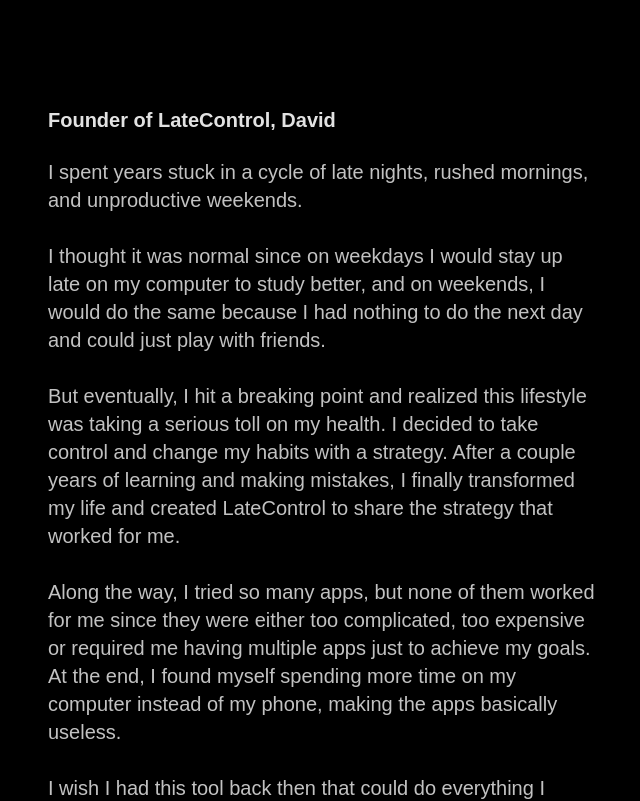
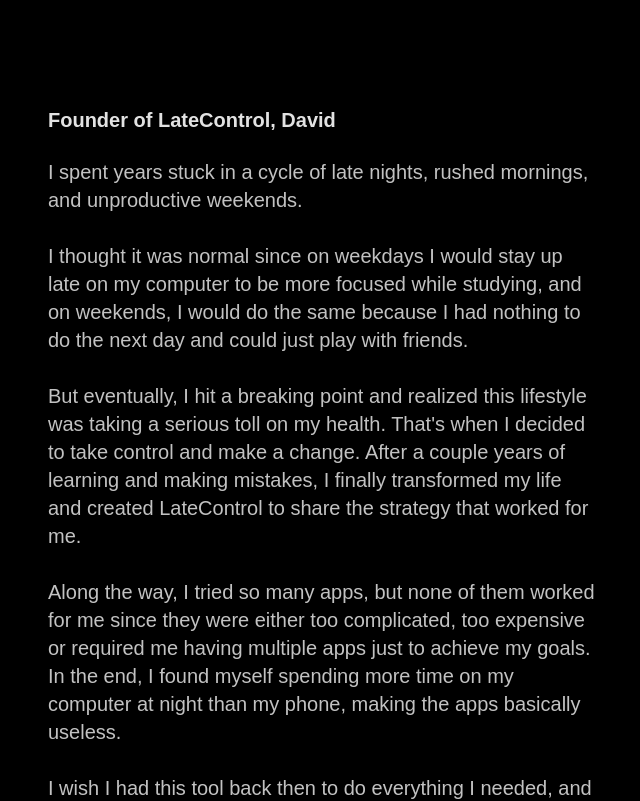
Before and after one commit to DavidDerama/first-project, a Next.js app: page / in a window 1280 px wide. Shown: the part 1600-2401 px from the top of the page, without its empty margins (317-957 px from the left). Built offline with nearby package versions, Linux system fonts and the light colour scheme; no server answers; a web font is replaced by a local one.

Commit message:
founder section fixes and plans edited

```diff
--- a/src/components/founder/FounderSection.tsx
+++ b/src/components/founder/FounderSection.tsx
@@ -14,26 +14,26 @@
             I spent years stuck in a cycle of late nights, rushed mornings, and
             unproductive weekends. <br /> <br />
             I thought it was normal since on weekdays I would stay up late on my
-            computer to study better, and on weekends, I would do the same
-            because I had nothing to do the next day and could just play with
-            friends.
+            computer to be more focused while studying, and on weekends, I would
+            do the same because I had nothing to do the next day and could just
+            play with friends.
             <br />
             <br />
             But eventually, I hit a breaking point and realized this lifestyle
-            was taking a serious toll on my health. I decided to take control
-            and change my habits with a strategy. After a couple years of
-            learning and making mistakes, I finally transformed my life and
-            created LateControl to share the strategy that worked for me.
+            was taking a serious toll on my health. That's when I decided to
+            take control and make a change. After a couple years of learning and
+            making mistakes, I finally transformed my life and created
+            LateControl to share the strategy that worked for me.
             <br />
             <br />
             Along the way, I tried so many apps, but none of them worked for me
             since they were either too complicated, too expensive or required me
-            having multiple apps just to achieve my goals. At the end, I found
-            myself spending more time on my computer instead of my phone, making
-            the apps basically useless.
+            having multiple apps just to achieve my goals. In the end, I found
+            myself spending more time on my computer at night than my phone,
+            making the apps basically useless.
             <br />
-            <br />I wish I had this tool back then that could do everything I
-            needed, and I hope it helps you too.
+            <br />I wish I had this tool back then to do everything I needed,
+            and I truly hope it helps you too.
           </p>
         </div>
       </Content>
--- a/src/components/pricing/Plans.tsx
+++ b/src/components/pricing/Plans.tsx
@@ -6,7 +6,6 @@
   benefits: [
     "Unlock unlimited AI usage",
     "Receive personalized monthly AI recaps of your progress similar to Spotify",
-    "Get prioritized support",
   ],
   amount: 5,
   priceId: "price_1Q",
```
